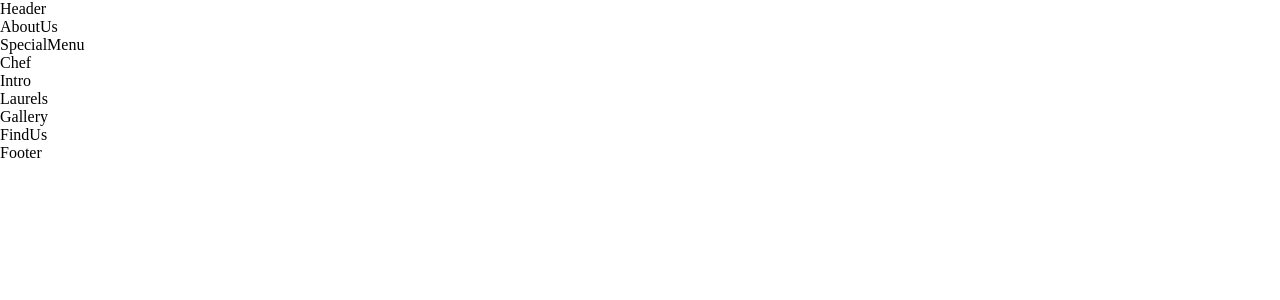
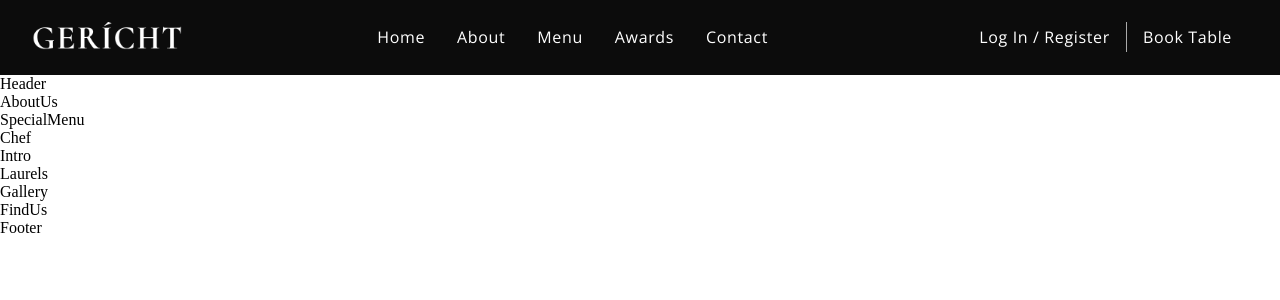
Before and after one commit to ViachP/React---Restaurant-App, a React (Create React App) app: page / in a window 1280 px wide. Shown: the top 300 px of the page. Built offline with nearby package versions, Linux system fonts and the light colour scheme; a web font is replaced by a local one.

Commit message:
feat: add jsx and css for navbar

```diff
--- a/src/components/Navbar/Navbar.css
+++ b/src/components/Navbar/Navbar.css
@@ -0,0 +1,97 @@
+.app__navbar {
+  width: 100%;
+  display: flex;
+  justify-content: space-between;
+  align-items: center;
+
+  background: var(--color-black);
+
+  padding: 1rem 2rem;
+}
+
+.app__navbar-logo {
+  display: flex;
+  justify-content: flex-start;
+  align-items: center;
+}
+
+.app__navbar-logo img {
+  width: 150px;
+}
+
+.app__navbar-links {
+  flex: 1;
+  display: flex;
+  justify-content: center;
+  align-items: center;
+
+  list-style: none;
+}
+
+.app__navbar-links li {
+  margin: 0 1rem;
+  cursor: pointer;
+}
+
+.app__navbar-links li:hover {
+  color: var(--color-grey);
+}
+
+.app__navbar-login {
+  display: flex;
+  justify-content: flex-end;
+  align-items: center;
+}
+
+.app__navbar-login a {
+  margin: 0 1rem;
+  text-decoration: none;
+  transition: 0.5s ease;
+}
+
+.app__navbar-login a:hover {
+  border-bottom: 1px solid var(--color-golden);
+}
+
+.app__navbar-login div {
+  width: 1px;
+  height: 30px;
+  background-color: var(--color-grey);
+}
+
+.app__navbar-smallscreen {
+  display: none;
+}
+
+.app__navbar-smallscreen_overlay {
+  position: fixed;
+  top: 0;
+  left: 0;
+  width: 100%;
+  height: 100vh;
+  background: var(--color-black);
+  transition: 0.5s ease;
+
+  flex-direction: column;
+  z-index: 5;
+}
+
+.app__navbar-smallscreen_overlay .overlay__close {
+  font-size: 27px;
+  color: var(--color-golden);
+  cursor: pointer;
+
+  position: absolute;
+  top: 20px;
+  right: 20px;
+}
+
+@media screen and (max-width: 1150px) {
+  .app__navbar-links {
+    display: none;
+  }
+
+  .app__navbar-smallscreen {
+    display: flex;
+  }
+}
--- a/src/components/Navbar/Navbar.jsx
+++ b/src/components/Navbar/Navbar.jsx
@@ -1,7 +1,79 @@
-import React from "react";
+import React, { useState } from "react";
+import { GiHamburgerMenu } from "react-icons/gi";
+import { MdOutlineRestaurantMenu } from "react-icons/md";
 
+import images from "../../constants/images";
 import "./Navbar.css";
 
-const Navbar = () => {};
+const Navbar = () => {
+  const [toggleMenu, setToggleMenu] = useState(false);
+  return (
+    <nav className="app__navbar">
+      <div className="app__navbar-logo">
+        <img src={images.gericht} alt="app logo" />
+      </div>
+      <ul className="app__navbar-links">
+        <li className="p__opensans">
+          <a href="#home">Home</a>
+        </li>
+        <li className="p__opensans">
+          <a href="#about">About</a>
+        </li>
+        <li className="p__opensans">
+          <a href="#menu">Menu</a>
+        </li>
+        <li className="p__opensans">
+          <a href="#awards">Awards</a>
+        </li>
+        <li className="p__opensans">
+          <a href="#contact">Contact</a>
+        </li>
+      </ul>
+      <div className="app__navbar-login">
+        <a href="#login" className="p__opensans">
+          Log In / Register
+        </a>
+        <div />
+        <a href="/" className="p__opensans">
+          Book Table
+        </a>
+      </div>
+      <div className="app__navbar-smallscreen">
+        <GiHamburgerMenu
+          color="#fff"
+          fontSize={27}
+          onClick={() => setToggleMenu(true)}
+        />
+
+        {toggleMenu && (
+          <div className="app__navbar-smallscreen_overlay flex__center slide-bottom">
+            <MdOutlineRestaurantMenu
+              fontSize={27}
+              className="overlay__close"
+              onClick={() => setToggleMenu(false)}
+            />
+            <ul className="app__navbar-smallscreen-links">
+              <li className="p__opensans">
+                <a href="#home">Home</a>
+              </li>
+              <li className="p__opensans">
+                <a href="#about">About</a>
+              </li>
+              <li className="p__opensans">
+                <a href="#menu">Menu</a>
+              </li>
+              <li className="p__opensans">
+                <a href="#awards">Awards</a>
+              </li>
+              <li className="p__opensans">
+                <a href="#contact">Contact</a>
+              </li>
+            </ul>
+          </div>
+        )}
+      </div>
+    </nav>
+  );
+};
 
 export default Navbar;
```
